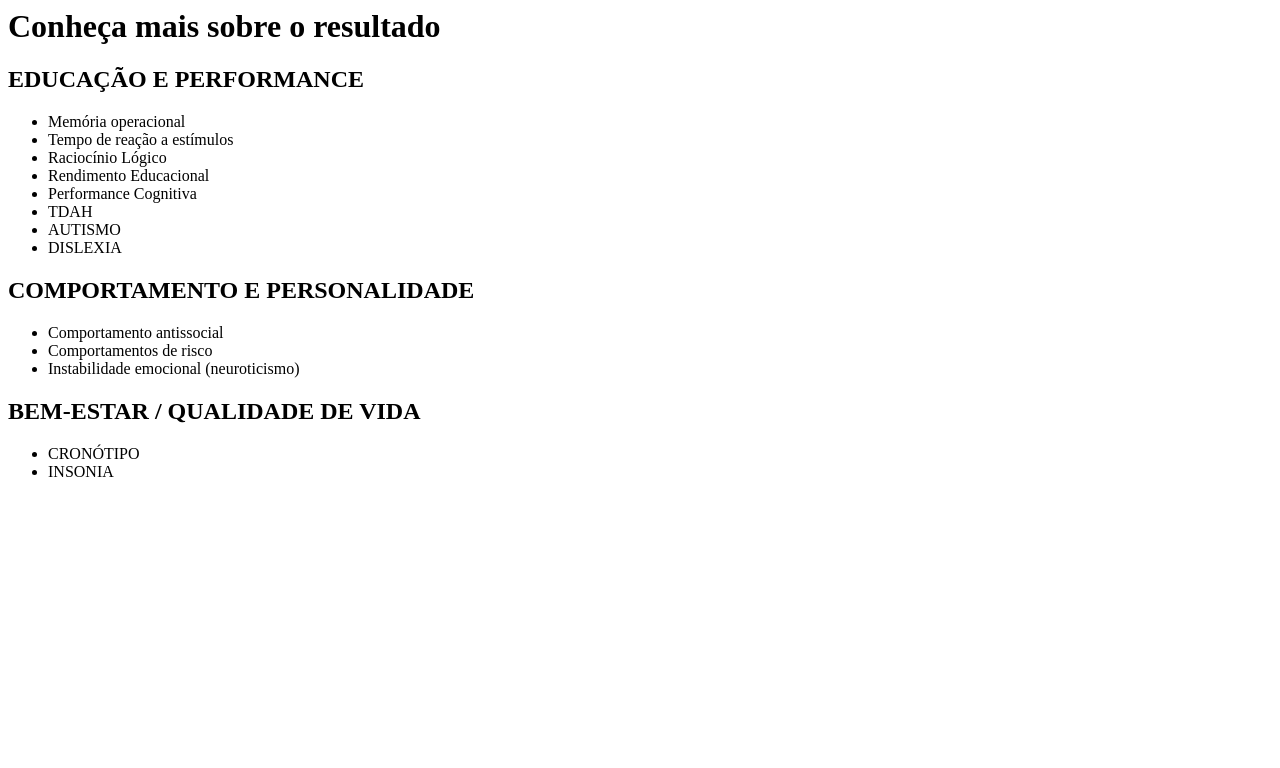
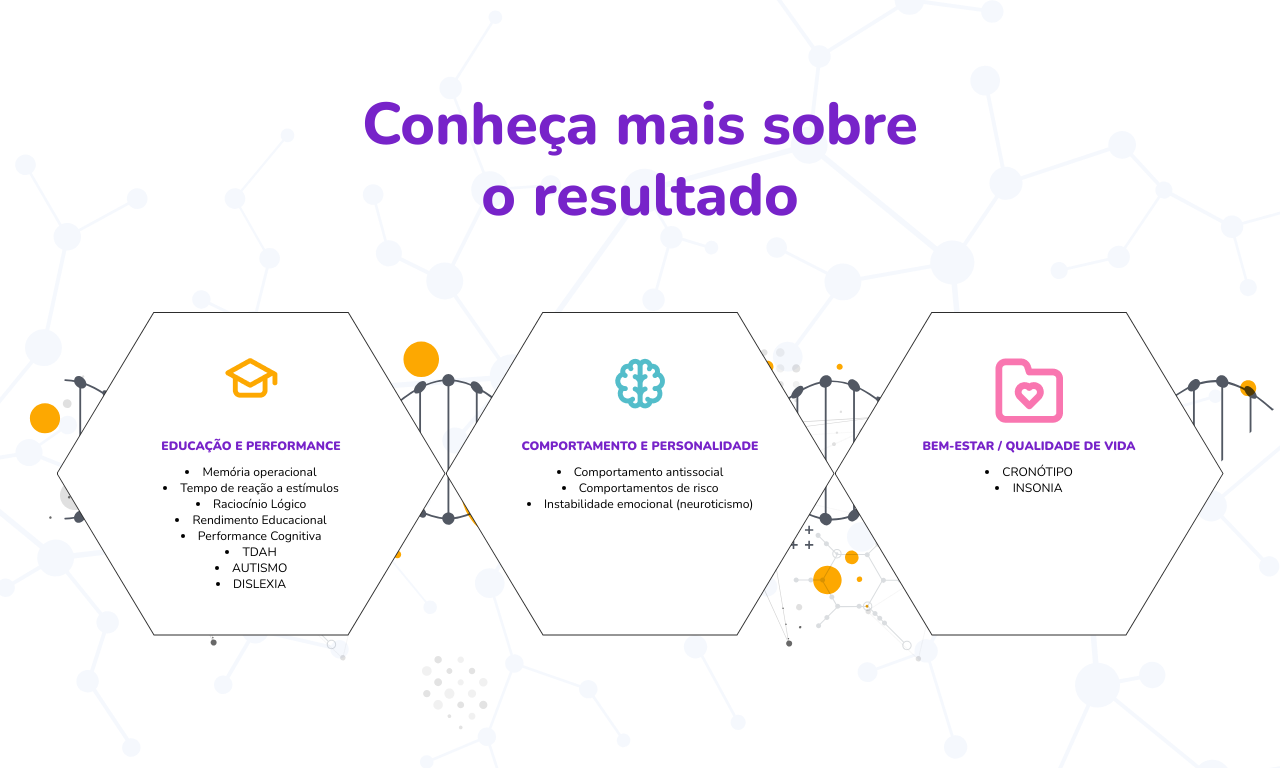
Before and after one commit to socorrosans/desafio-ubuntu-gentech, a plain HTML site: page index.html in a window 1280 px wide. Drawn offline with nearby package versions, Linux system fonts and the light colour scheme.

Commit message:
initial style css

```diff
--- a/index.html
+++ b/index.html
@@ -9,9 +9,11 @@
 </head>
 <body>
   <main class="about-result">
+    <section class="container">
       <h1>Conheça mais sobre o resultado</h1>
       <div class="slide">
         <div class="slide-card">
+          <div class="card-content">
             <h2>EDUCAÇÃO E PERFORMANCE</h2>
             <ul>
               <li>Memória operacional</li>
@@ -24,8 +26,10 @@
               <li>DISLEXIA</li>
             </ul>
           </div>
+        </div>
 
         <div class="slide-card">
+          <div class="card-content">
             <h2>COMPORTAMENTO E PERSONALIDADE</h2>
             <ul>
               <li>Comportamento antissocial</li>
@@ -33,8 +37,10 @@
               <li>Instabilidade emocional (neuroticismo)</li>
             </ul>
           </div>
+        </div>
 
         <div class="slide-card">
+          <div class="card-content">
             <h2>BEM-ESTAR / QUALIDADE DE VIDA</h2>
             <ul>
               <li>CRONÓTIPO</li>
@@ -42,6 +48,8 @@
             </ul>
           </div>
         </div>
+      </div>
+    </section>
   </main>
 </body>
 </html>
--- a/style.css
+++ b/style.css
@@ -0,0 +1,99 @@
+* {
+  box-sizing: border-box;
+  padding: 0;
+  margin: 0;
+}
+
+body {
+  font-family: 'Nunito', sans-serif;
+}
+
+.container {
+  max-width: 1360px;
+  margin-inline: auto;
+}
+
+.about-result {
+  width: 100%;
+  height: 100%;
+  position: relative;
+}
+
+.about-result::before {
+  display: block;
+  width: 100%;
+  height: 100%;
+  content: "";
+  background: url('./assets/background.svg') no-repeat center/cover;
+  position: absolute;
+  z-index: -2;
+}
+
+.about-result h1 {
+  max-width: 600px;
+  color: #7723C9;
+  font-size: 3.6875rem;
+  font-weight: 800;
+  line-height: 1.2;
+  text-align: center;
+  padding-block: 90px 80px;
+  margin-inline: auto;
+}
+
+.slide {
+  display: flex;
+  justify-content: center;
+}
+
+.slide-card {
+  min-width: 389px;
+  min-height: 282px;
+  display: flex;
+  flex-direction: column;
+  justify-content: center;
+  align-items: center;
+  clip-path: polygon(25% 0%, 75% 0%, 100% 50%, 75% 100%, 25% 100%, 0% 50%);
+  background-color: #2D2D2D;
+  text-align: center;
+}
+
+.card-content {
+  width: calc(100% - 2px);
+  height: calc(100% - 2px);
+  clip-path: polygon(25% 0%, 75% 0%, 100% 50%, 75% 100%, 25% 100%, 0% 50%);
+  background-color: #FFFFFF;
+  padding: 45px 70px;
+}
+
+.slide-card h2 {
+  display: flex;
+  flex-direction: column;
+  align-items: center;
+  color: #7723C9;
+  font-size: 0.76rem;
+  font-weight: 900;
+  gap: 10px;
+  margin-bottom: 10px;
+}
+
+.slide-card ul {
+  font-size: 0.76rem;
+  font-weight: 400;
+  list-style-position: inside;
+}
+
+.slide-card:nth-child(1) h2::before {
+  content: url('./assets/education.png');
+}
+
+.slide-card:nth-child(2) h2::before {
+  content: url('./assets/brain.png');
+}
+
+.slide-card:nth-child(3) h2::before {
+  content: url('./assets/folder.png');
+}
+
+.slide-card h2::before {
+  height: 70px;
+}
```
Also changed, not shown: assets/background.svg (added). Lines whose indentation alone changed are shown as unchanged.
